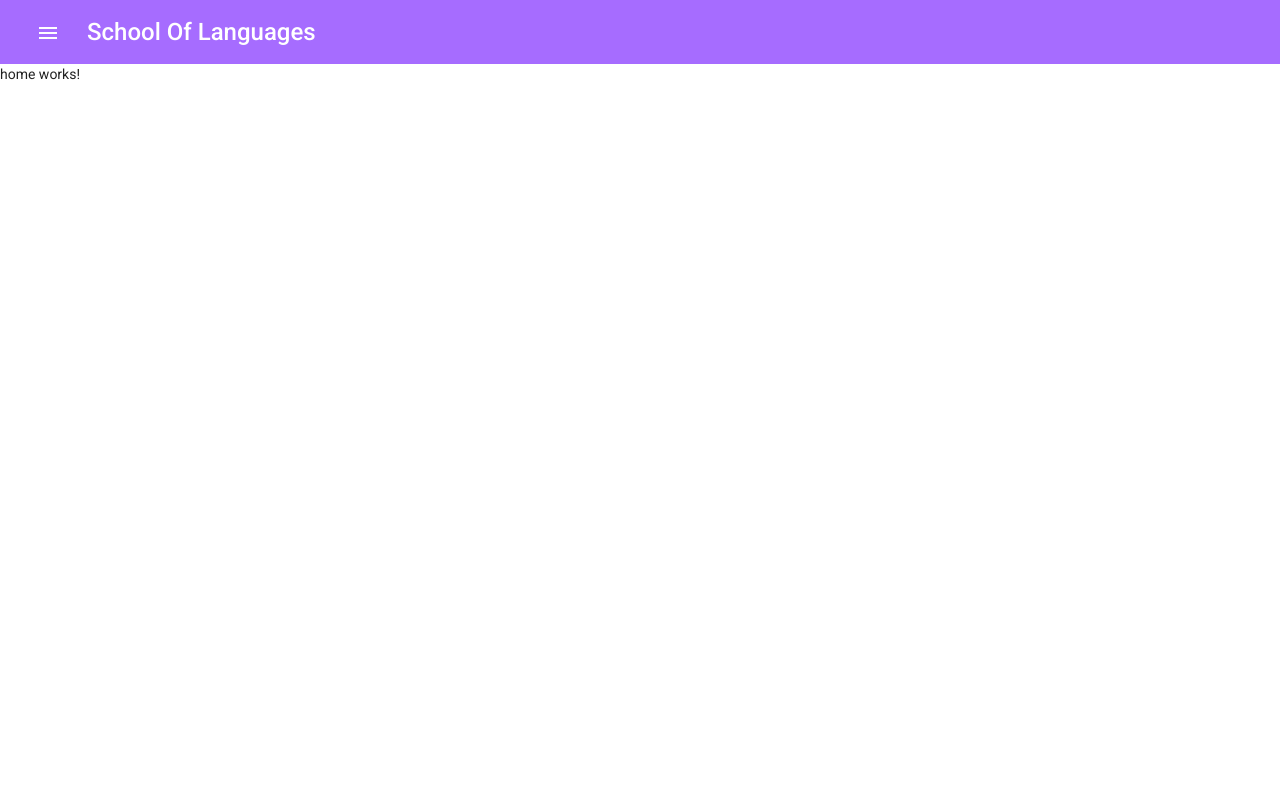
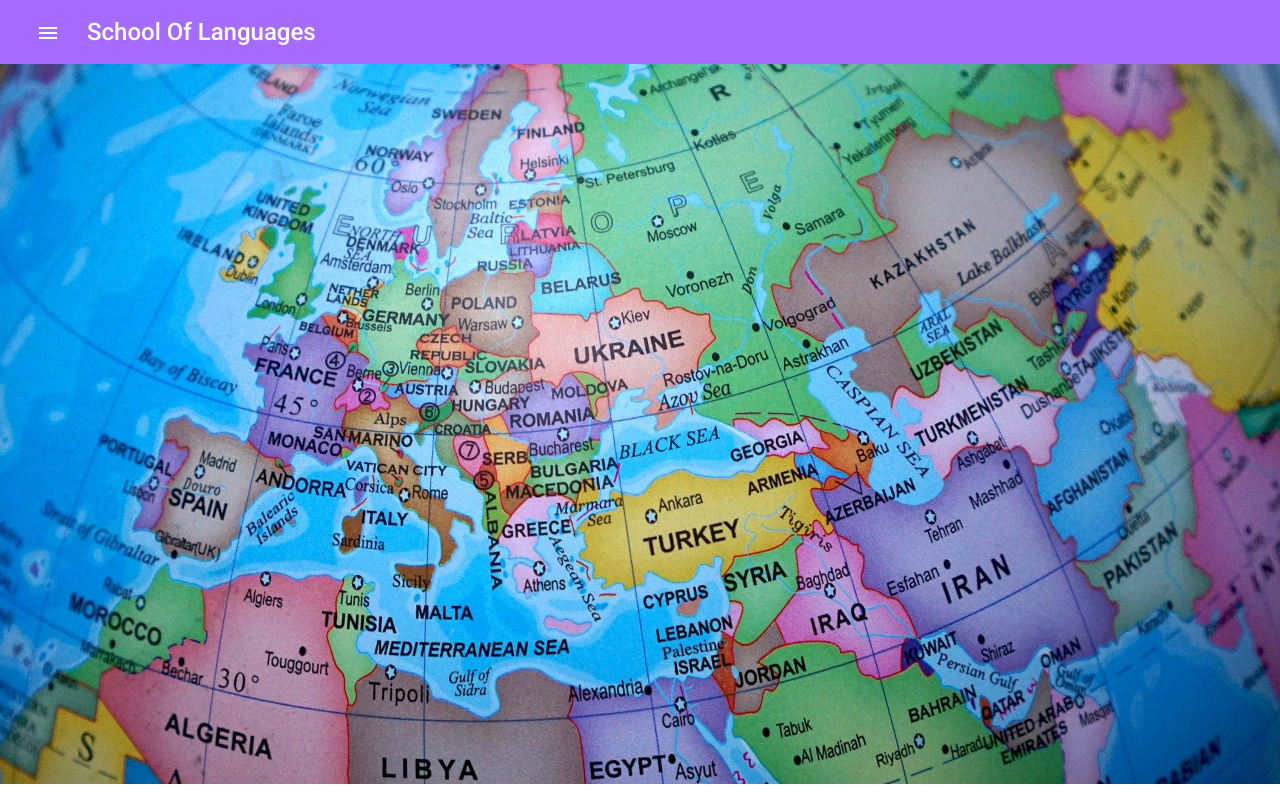
Before and after one commit to Kris28606/Angular-SchoolOfLanguages, an Angular app: page /home in a window 1280 px wide. Built offline with nearby package versions, Linux system fonts and the light colour scheme.

Commit message:
Dodata slika za pocetnu stranicu

```diff
--- a/src/app/app-routing.module.ts
+++ b/src/app/app-routing.module.ts
@@ -40,6 +40,9 @@ const routes: Routes = [
   },
   {
     path: 'new-invoice', component: NewInvoiceComponent
+  },
+  {
+    path:'', component: HomeComponent
   }
 ];
 
--- a/src/app/home/home.component.html
+++ b/src/app/home/home.component.html
@@ -1 +1 @@
-<p>home works!</p>
+<img src="/assets/images/pocetna2.jpg" style="width: 100%;">
```
Also changed, not shown: src/assets/images/pocetna2.jpg (added).
